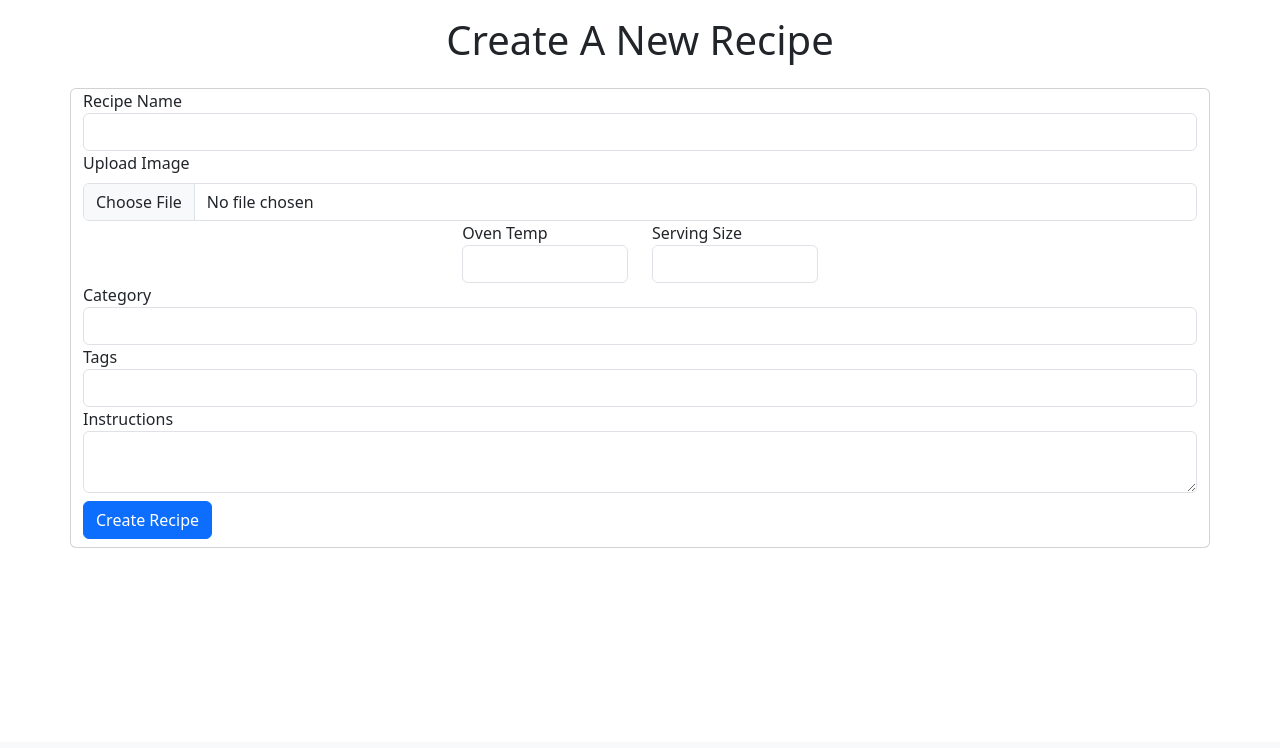
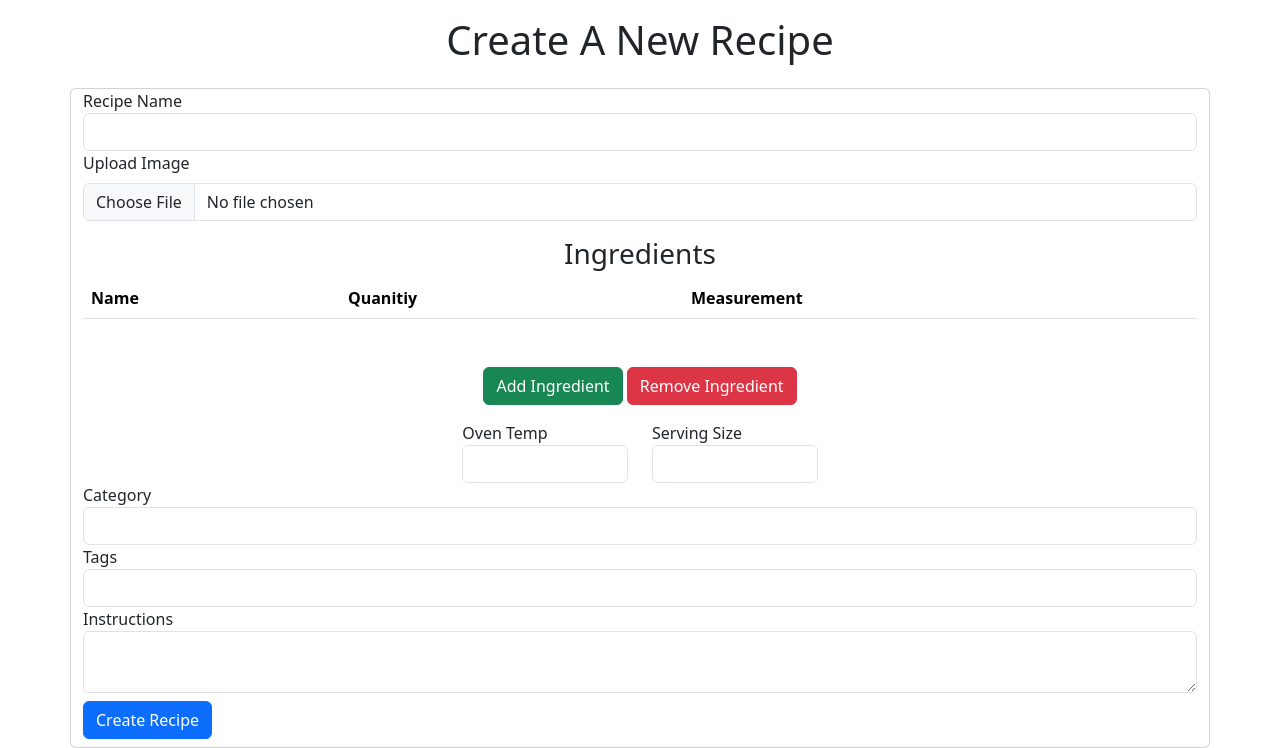
Before and after one commit to Weber-Cooper-Maitoza/social-savoring, a Django app: page /recipies/create/1 in a window 1280 px wide. Shown: the part 58-806 px from the top of the page. Before the commit the page ends 606 px from the top, so only its background shows below. Run offline with Django 5.2, Linux system fonts and the light colour scheme; a user stored in the database is signed in; data comes from the database, SQL or seed files in the repository; both versions use the stored data as it was after the commit; lists and menus that the app fills with data are empty.

Commit message:
added ingredients

```diff
--- a/socialSavoring/recipies/templates/recipes/create_recipe.html
+++ b/socialSavoring/recipies/templates/recipes/create_recipe.html
@@ -13,6 +13,25 @@
         <div class="form-group">
           <label for="recipe_image" class="form-label">Upload Image</label>
           <input class="form-control" type="file" id="recipe_image" name="recipe_image" >
+        </div>
+        <div class="py-3">
+          <h3 class="text-center">Ingredients</h3>
+          <table class="table" id="ingredientTable">
+            <thead>
+              <tr>
+                <th scope="col">Name</th>
+                <th scope="col">Quanitiy</th>
+                <th scope="col">Measurement</th>
+              </tr>
+            </thead>
+            <tbody>
+              <!-- ingredient_name, ingredient_quanitiy, ingredient_measurement -->
+            </tbody>
+          </table>
+        </div>
+        <div class="text-center py-3">
+          <button class="btn btn-success" type="button" onclick="addIngredient()">Add Ingredient</button>
+          <button class="btn btn-danger" type="button" onclick="removeIngredient()">Remove Ingredient</button>
         </div>
         <div class="row justify-content-center">
           <div class="col-md-2 form-group">
@@ -43,4 +62,23 @@
     </div>
   </div>
 </div>
+<script>
+  var count = 0;
+  function addIngredient() {
+    var table = document.getElementById("ingredientTable");
+    var row = table.insertRow(1);
+    var ingredient_name = row.insertCell(0);
+    var ingredient_quantitiy = row.insertCell(1);
+    var ingredient_measurement = row.insertCell(2);
+    ingredient_name.innerHTML = "<input type=\"text\" class=\"form-control\" id=\"ingredient_name_" + count.toString() + "\" name=\"ingredient_name_" + count.toString() + "\">";
+    ingredient_quantitiy.innerHTML = "<input type=\"number\" class=\"form-control\" id=\"ingredient_quantitiy_" + count.toString() + "\" name=\"ingredient_quantitiy_" + count.toString() + "\">";
+    ingredient_measurement.innerHTML = "<input type=\"number\" class=\"form-control\" id=\"ingredient_measurement_" + count.toString() + "\" name=\"ingredient_measurement_" + count.toString() + "\">";
+    count = count + 1;
+  }
+
+  function removeIngredient() {
+    document.getElementById("ingredientTable").deleteRow(1);
+    count = count - 1;
+  }
+</script>
 {% endblock %}
--- a/socialSavoring/recipies/views.py
+++ b/socialSavoring/recipies/views.py
@@ -5,6 +5,7 @@ from profiles.models import Profile
 from django.contrib.auth.models import User
 from datetime import datetime
 import os
+import re
 
 # Create your views here.
 
@@ -35,11 +36,18 @@ def recipe_create_view(request, id):
     recipe_category = request.POST.get('recipe_category', '')
     recipe_tags = request.POST.get('recipe_tags', '')
     recipe_instructions = request.POST.get('recipe_instructions', '')
-    recipe = Recipe(creator=creator, created_timestamp=created_timestamp, recipe_name=recipe_name, recipe_image=recipe_image, oven_temp=oven_temp, serving_size=serving_size, recipe_category=recipe_category, recipe_tags=recipe_tags, recipe_instructions=recipe_instructions)
+    recipe = Recipe(creator=creator, created_timestamp=created_timestamp, recipe_name=recipe_name, recipe_image=recipe_image, oven_temp=oven_temp, serving_size=float(serving_size), recipe_category=recipe_category, recipe_tags=recipe_tags, recipe_instructions=recipe_instructions)
     recipe.save()
+    bIndex = str(request.POST).find('ingredient_name_')
+    ingredient_count = (str(request.POST)[bIndex+16:bIndex+17])
+    for i in range(0, int(ingredient_count) + 1):
+      ingredient_name = request.POST.get('ingredient_name_' + str(i), 'didnt work')
+      ingredient_quantitiy = request.POST.get('ingredient_quantitiy_' + str(i), '0')
+      ingredient_measurement = request.POST.get('ingredient_measurement_' + str(i), '0')
+      new_ingredient = Ingredient(recipe=recipe, ingredient_name=ingredient_name, ingredient_quanitiy=float(ingredient_quantitiy), ingredient_measurement=int(ingredient_measurement))
+      new_ingredient.save()
     return redirect("recipies:my_recipes", id=id)
   return render(request, 'recipes/create_recipe.html', {'profile': profile})
-
 
 @login_required
 def recipe_update_view(request, id):
```
Also changed, not shown: socialSavoring/db.sqlite3.
